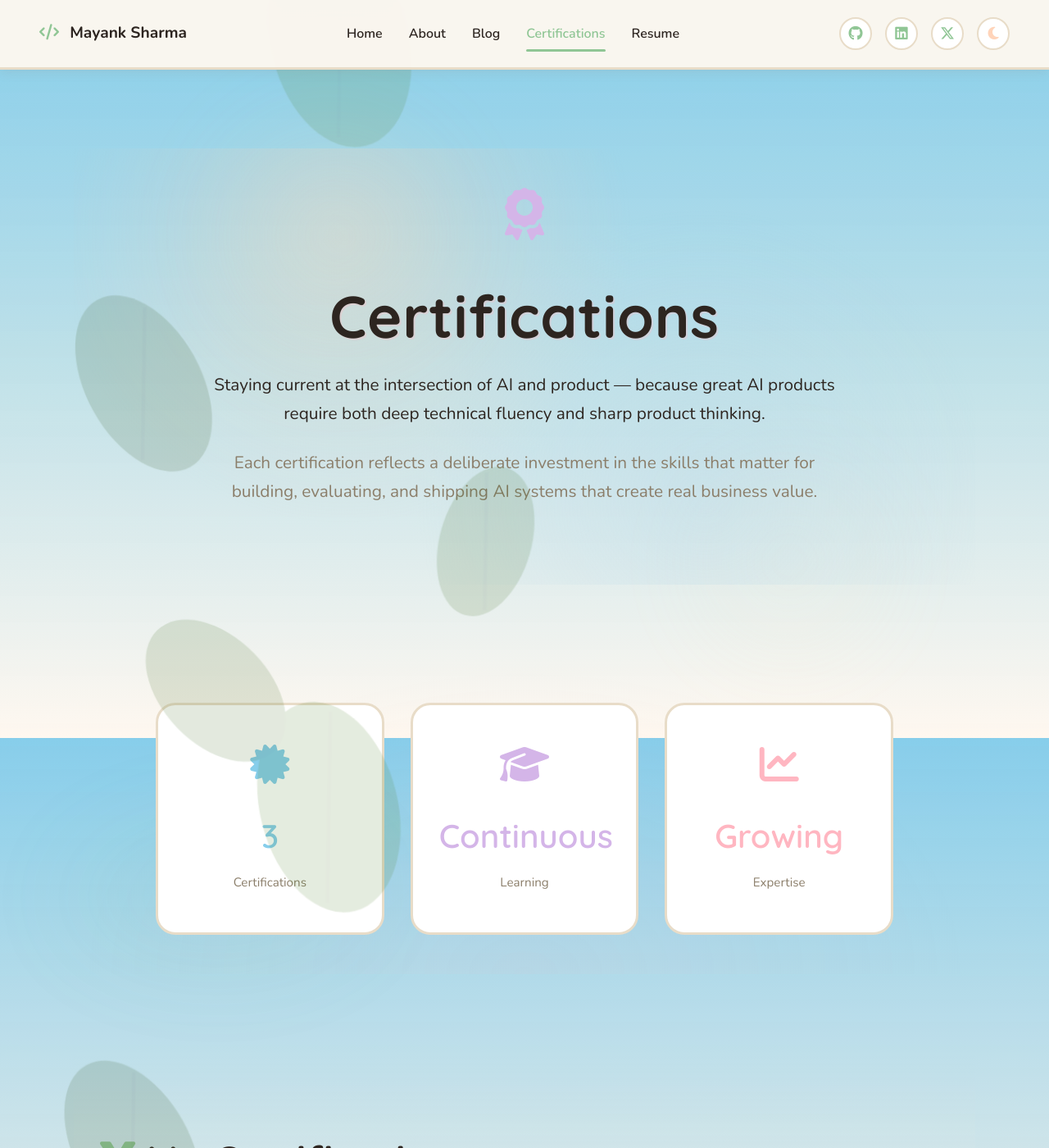
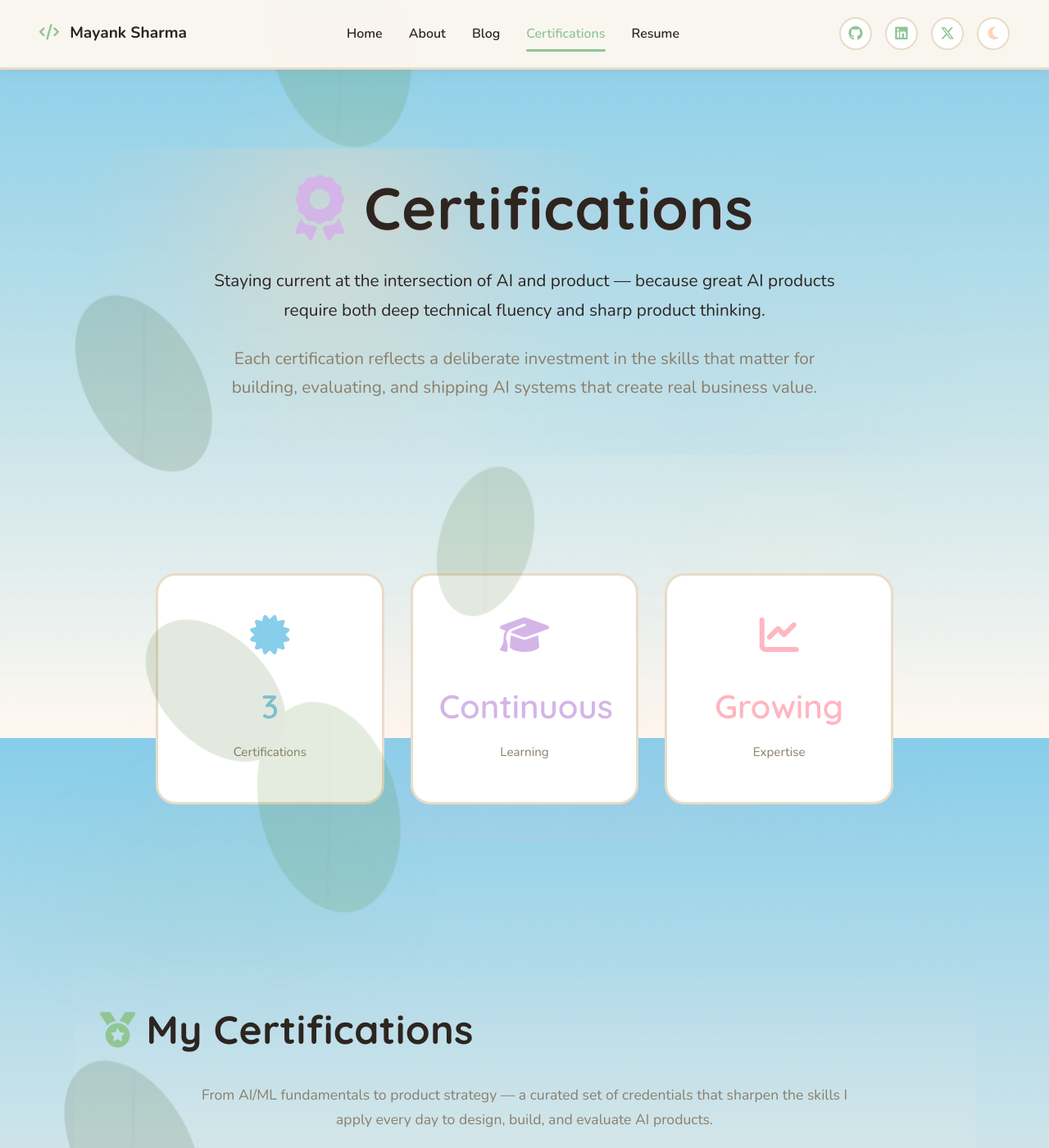
Before and after one commit to mayank1101/mayank1101.github.io, a Jekyll site: the page built from certifications.html, in a window 1280 px wide and 1400 px high. Shown: the whole window at 82% size. Built offline with Jekyll 4.4.1, drawn with Linux system fonts in a browser that asks for light colours.

Commit message:
reset css for certification

```diff
--- a/_sass/_certifications.scss
+++ b/_sass/_certifications.scss
@@ -1,17 +1,40 @@
 // ===== Certifications Page Styles =====
 
-.cert-page-hero {
+.cert-hero-content {
+  display: flex;
+  flex-direction: column;
+  align-items: center;
   text-align: center;
-  max-width: 800px;
-  margin: 0 auto;
-  padding: 1rem 0 2rem;
 }
 
-.cert-page-icon {
-  font-size: 4rem;
+.cert-hero-text {
+  max-width: 900px;
+  width: 100%;
+}
+
+.cert-hero-title {
+  display: inline-flex;
+  align-items: center;
+  justify-content: center;
+  gap: 1.5rem;
+  margin-bottom: 2rem;
+  flex-wrap: wrap;
+
+  h1 {
+    font-size: 4.5rem;
+    margin: 0;
+    line-height: 1;
+    display: flex;
+    align-items: center;
+  }
+}
+
+.cert-hero-icon {
+  font-size: 5rem;
+  line-height: 1;
+  display: flex;
+  align-items: center;
   color: var(--accent-purple);
-  display: block;
-  margin-bottom: 1.5rem;
 }
 
 .cert-lead {
@@ -176,7 +199,13 @@
 
 // ===== Responsive =====
 @media (max-width: 768px) {
-  .cert-page-icon {
+  .cert-hero-title {
+    h1 {
+      font-size: 2.5rem;
+    }
+  }
+
+  .cert-hero-icon {
     font-size: 3rem;
   }
 }
--- a/certifications.html
+++ b/certifications.html
@@ -6,9 +6,14 @@ description: Professional certifications and continuous learning in AI, Product
 
 <!-- Certifications Hero -->
 <div class="container hero fade-in">
-    <div class="cert-page-hero">
-        <i class="fas fa-award cert-page-icon"></i>
+    <div class="hero-content cert-hero-content">
+        <div class="hero-text cert-hero-text">
+            <div class="cert-hero-title">
+                <div class="cert-hero-icon">
+                    <i class="fas fa-award"></i>
+                </div>
                 <h1>Certifications</h1>
+            </div>
             <p class="cert-lead">
                 Staying current at the intersection of AI and product — because great AI products require
                 both deep technical fluency and sharp product thinking.
@@ -17,6 +22,7 @@ description: Professional certifications and continuous learning in AI, Product
                 Each certification reflects a deliberate investment in the skills that matter for building,
                 evaluating, and shipping AI systems that create real business value.
             </p>
+        </div>
     </div>
 </div>
 
```
Lines whose indentation alone changed are shown as unchanged.
